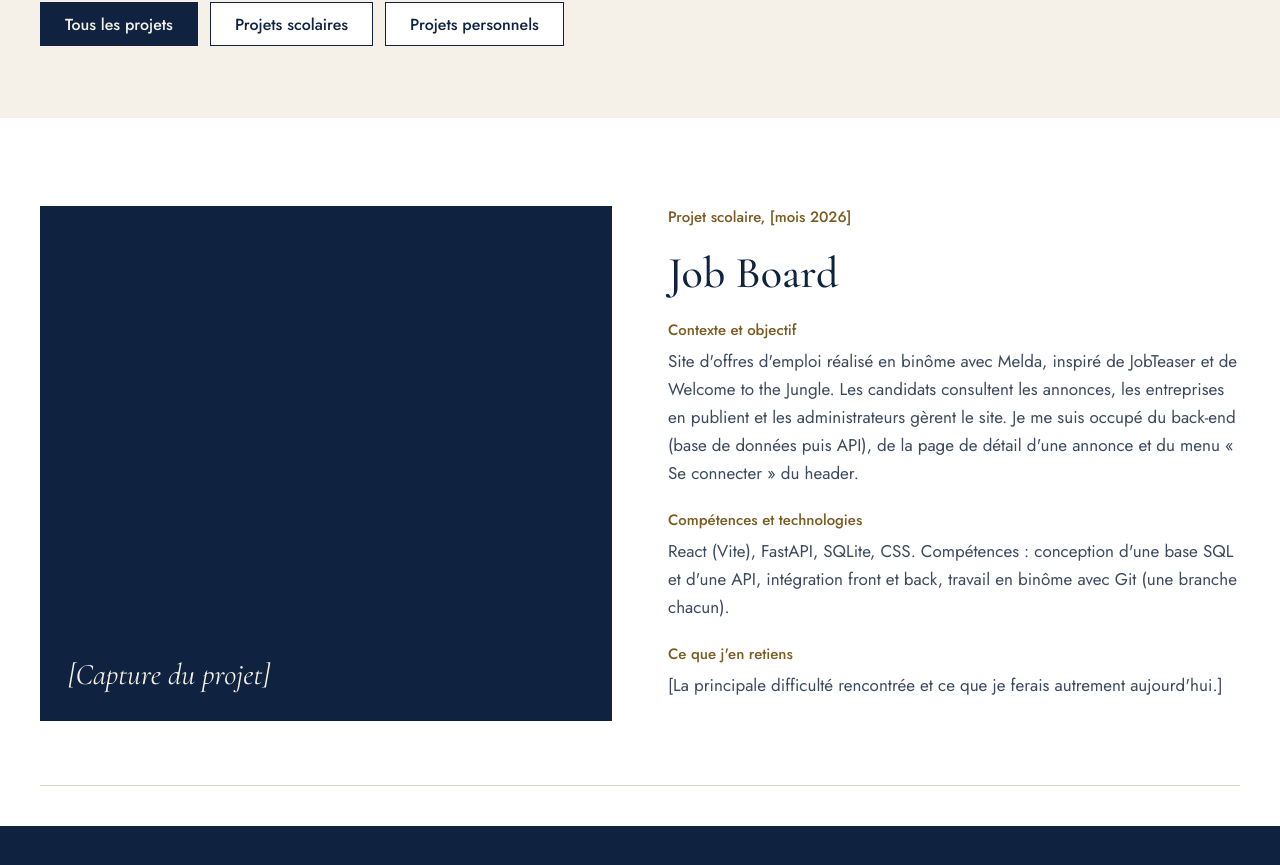
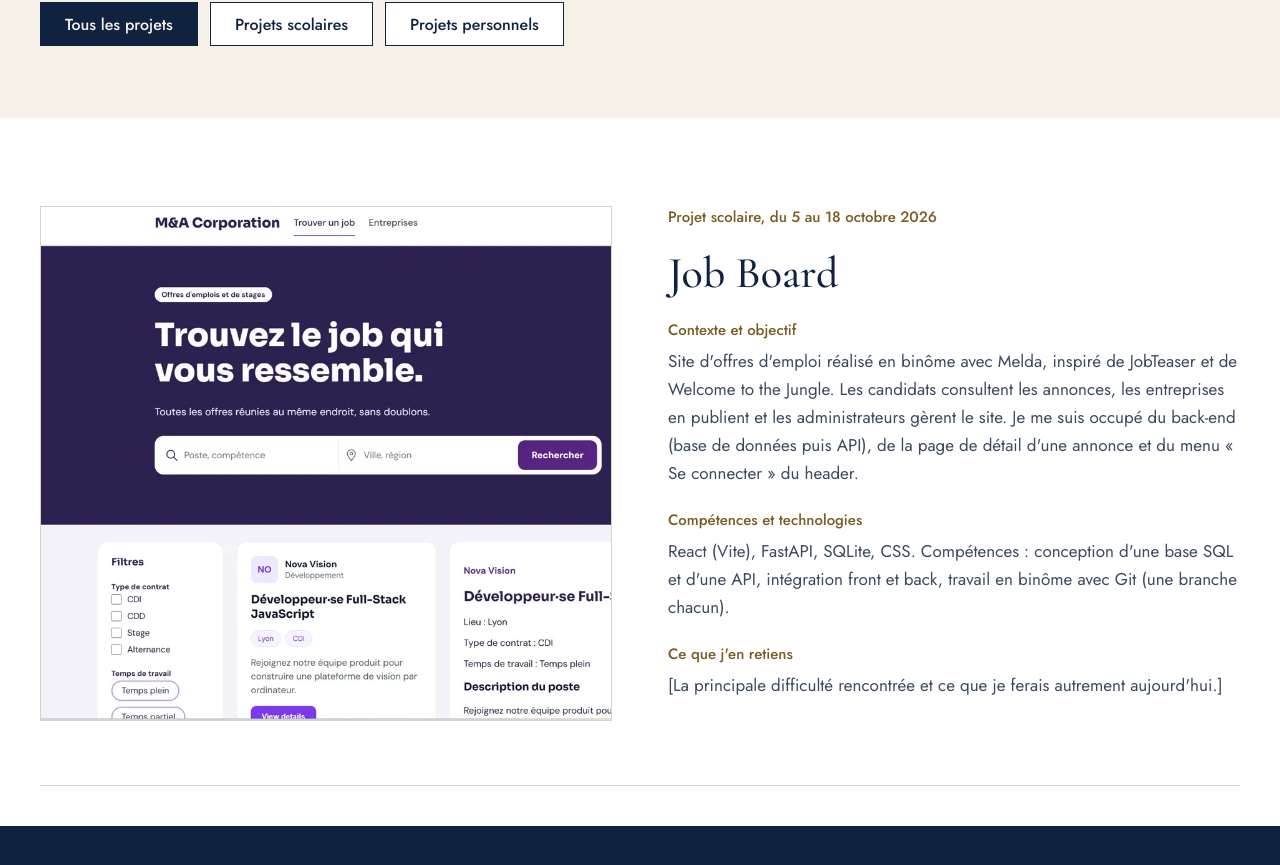
Before and after one commit to Aure-0411/Portfolio, a React (Vite) app: page /projets in a window 1280 px wide. Shown: the part 525-1390 px from the top of the page. Built offline with nearby package versions, Linux system fonts and the light colour scheme.

Commit message:
adding the job-board image

```diff
--- a/src/Pages/Contact.jsx
+++ b/src/Pages/Contact.jsx
@@ -17,6 +17,9 @@ export default function Contact() {
   return (
 
     <main id="contenu">
+
+      <title>Contact | Aurélien Thibaut</title>
+      <meta name="description" content="Contacter Aurélien Thibaut pour une alternance, une collaboration ou une question sur un projet : e-mail, réseaux professionnels et CV à télécharger." />
 
       <section className="contact-hero">
         <div className="contact-hero__inner">
--- a/src/Pages/Experiences.jsx
+++ b/src/Pages/Experiences.jsx
@@ -28,6 +28,9 @@ export default function Experiences() {
   return (
 
     <main id="contenu">
+
+      <title>Expériences | Aurélien Thibaut</title>
+      <meta name="description" content="Les expériences d'Aurélien Thibaut en dehors des projets scolaires : piscines/bootcamp, engagements, philosophie professionnelle et centres d'intérêt." />
 
       <section className="experiences-hero">
 
--- a/src/Pages/Home.css
+++ b/src/Pages/Home.css
@@ -242,6 +242,15 @@
     background-color: var(--color-blue-light);
 }
 
+.featured__image {
+    display: block;
+    width: 100%;
+    height: 20rem;
+    object-fit: cover;
+    object-position: left top;
+    border: 1px solid var(--color-light-grey);
+}
+
 .featured__tag {
     margin: 0;
     font-size: 0.9rem;
@@ -464,6 +473,11 @@
     .featured__media {
         height: 13.75rem;
     }
+
+    .featured__image {
+        height: 13.75rem;
+    }
+
     .featured__card {
         gap: 0.6rem;
     }
--- a/src/Pages/Home.jsx
+++ b/src/Pages/Home.jsx
@@ -5,7 +5,12 @@ import { Link } from 'react-router'
 export default function Home() {
 
   return (
-    <main>
+
+    <main id="contenu">
+
+      <title>Aurélien Thibaut – Portfolio développeur web | Epitech</title>
+      <meta name="description" content="Portfolio d'Aurélien Thibaut, étudiant à Epitech en reconversion vers le développement : projets web, parcours, expériences et contact pour une alternance." />
+
       <section className="hero">
 
         <div className="hero__content">
@@ -68,7 +73,11 @@ export default function Home() {
 
             {projects.slice(0, 3).map((project) => (
               <article className="featured__card" key={project.id}>
+                {project.image ? (
+                  <img className="featured__image" src={`${import.meta.env.BASE_URL}${project.image}`} alt={project.imageAlt} />
+                ) : (
                   <div className={`featured__media featured__media--${project.media}`}></div>
+                )}
                 <p className="featured__tag">{project.tag}</p>
                 <h3 className="featured__card-title">{project.title}</h3>
                 <p className="featured__text">{project.summary}</p>
--- a/src/Pages/Parcours.jsx
+++ b/src/Pages/Parcours.jsx
@@ -49,6 +49,9 @@ export default function Parcours() {
   return (
 
     <main id="contenu">
+
+      <title>Parcours | Aurélien Thibaut</title>
+      <meta name="description" content="Ce qu'Aurélien Thibaut a appris au fil de l'année à Epitech : chronologie, compétences reliées aux projets, difficultés et axes d'amélioration." />
 
       <section className="path-hero">
 
--- a/src/Pages/Projects.css
+++ b/src/Pages/Projects.css
@@ -282,11 +282,26 @@
         font-size: 2rem;
     }
 
-        .project__media {
+    .project__media {
         padding: 1.25rem;
     }
 
     .project__placeholder {
         font-size: 1.625rem;
     }
+
 }
+
+.project__media--image {
+    padding: 0;
+    align-items: stretch;
+    min-width: 0;
+}
+
+.project__image {
+    display: block;
+    width: 100%;
+    object-fit: cover;
+    object-position: left top;
+    border: 1px solid var(--color-light-grey);
+}
--- a/src/Pages/Projects.jsx
+++ b/src/Pages/Projects.jsx
@@ -30,6 +30,9 @@ export default function Projects () {
     return (
 
         <main id="contenu">
+
+            <title>Projets | Aurélien Thibaut</title>
+            <meta name="description" content="Les projets d’Aurélien Thibaut : contexte, objectif, technologies et liens (code source, démo, documentation)." />
 
             <section className="projects-hero">
 
--- a/src/components/ProjectCard.jsx
+++ b/src/components/ProjectCard.jsx
@@ -4,9 +4,15 @@ export default function ProjectCard({ project }) {
 
     <article className="project" id={project.id}>
 
-      <div className={`project__media project__media--${project.media}`}>
-        <span className="project__placeholder" aria-hidden="true">[Capture du projet]</span>
-      </div>
+      {project.image ? (
+        <div className="project__media project__media--image">
+          <img className="project__image" src={`${import.meta.env.BASE_URL}${project.image}`} alt={project.imageAlt} />
+        </div>
+      ) : (
+        <div className={`project__media project__media--${project.media}`}>
+          <span className="project__placeholder" aria-hidden="true">[Capture du projet]</span>
+        </div>
+      )}
 
       <div className="project__body">
 
--- a/src/data/projects.js
+++ b/src/data/projects.js
@@ -3,7 +3,9 @@ const projects = [
     id: "job-board",
     kind: "school",
     media: "navy",
-    tag: "Projet scolaire, [mois 2026]",
+    image: "images/projets/job-board.png",
+    imageAlt: "Page d'accueil du Job Board : barre de recherche, filtres par type de contrat et liste d'offres, avec le détail d'une offre de développeur full-stack JavaScript.",
+    tag: "Projet scolaire, du 5 au 18 octobre 2026",
     title: "Job Board",
     context: "Site d'offres d'emploi réalisé en binôme avec Melda, inspiré de JobTeaser et de Welcome to the Jungle. Les candidats consultent les annonces, les entreprises en publient et les administrateurs gèrent le site. Je me suis occupé du back-end (base de données puis API), de la page de détail d'une annonce et du menu « Se connecter » du header.",
     tech: "React (Vite), FastAPI, SQLite, CSS. Compétences : conception d'une base SQL et d'une API, intégration front et back, travail en binôme avec Git (une branche chacun).",
```
Also changed, not shown: public/images/projets/job-board.png (added). Lines whose indentation alone changed are shown as unchanged.
